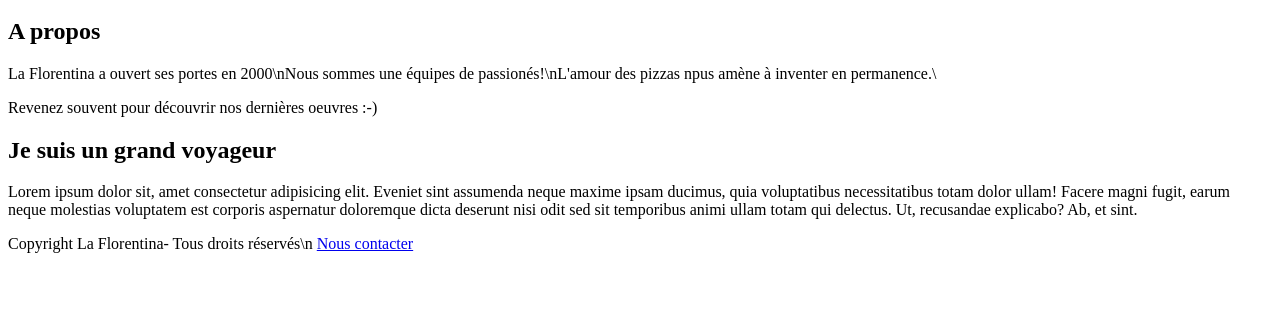
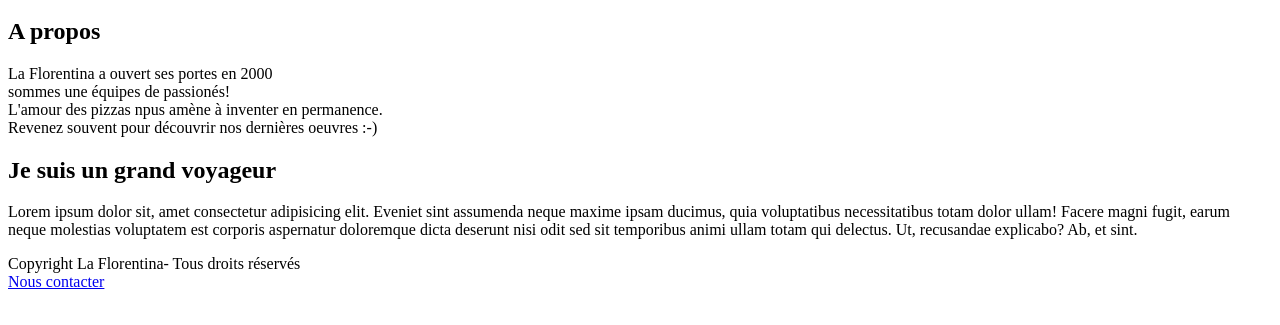
Before and after one commit to anthony1334/workshop-html, a plain HTML site: page index.html in a window 1280 px wide. Shown: the part 183-508 px from the top of the page. Drawn offline with Linux system fonts and the light colour scheme.

Commit message:
add <br>

```diff
--- a/index.html
+++ b/index.html
@@ -15,11 +15,14 @@
 </ul>
 
 <h2>A propos </h2>
-<p>La Florentina a ouvert ses portes en 2000\nNous sommes une équipes de passionés!\nL'amour des pizzas npus amène à inventer en permanence.\<nav>Revenez souvent pour découvrir nos dernières oeuvres :-)</nav></p>
+<p>La Florentina a ouvert ses portes en 2000<br>
+     sommes une équipes de passionés!<br>
+     L'amour des pizzas npus amène à inventer en permanence.<br>
+     Revenez souvent pour découvrir nos dernières oeuvres :-)</p>
 
 <h2>Je suis un grand voyageur</h2>
 <p> Lorem ipsum dolor sit, amet consectetur adipisicing elit. Eveniet sint assumenda neque maxime ipsam ducimus, quia voluptatibus necessitatibus totam dolor ullam! Facere magni fugit, earum neque molestias voluptatem est corporis aspernatur doloremque dicta deserunt nisi odit sed sit temporibus animi ullam totam qui delectus. Ut, recusandae explicabo? Ab, et sint.</p>
-<p>Copyright La Florentina- Tous droits réservés\n
+<p>Copyright La Florentina- Tous droits réservés<br>
     <a href="#">Nous contacter</a>
 </p>
 <body>
```
